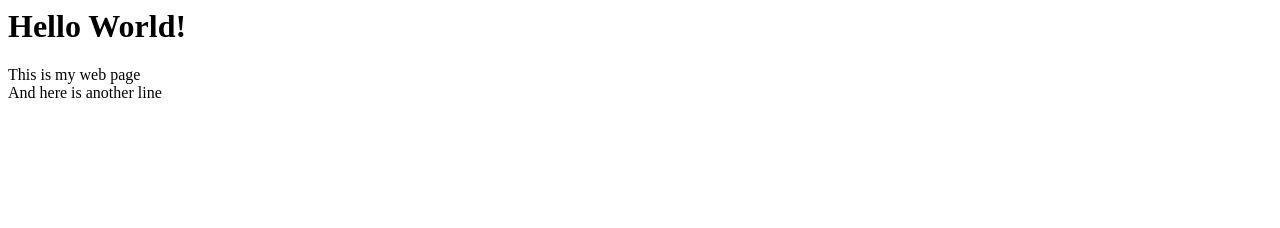
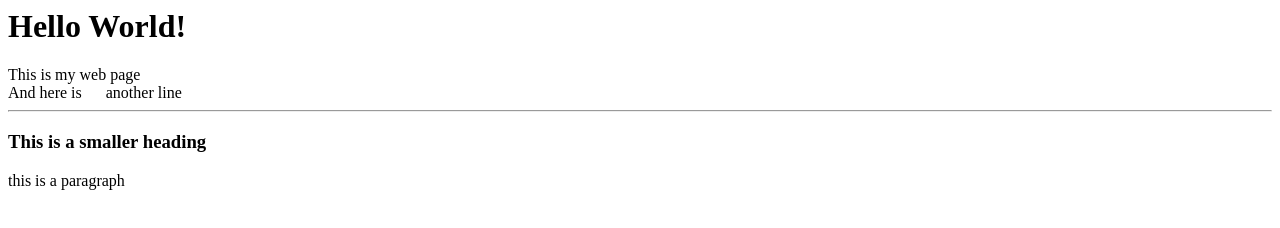
Before and after one commit to lisanag/COMP20, a plain HTML site: page index.html in a window 1280 px wide. Drawn offline with Linux system fonts and the light colour scheme.

Commit message:
Update index.html

```diff
--- a/index.html
+++ b/index.html
@@ -5,6 +5,9 @@
 <body>
   <h1>Hello World!</h1>
   This is my web page <br />
-  And here is another line
+  And here is &nbsp;&nbsp;&nbsp;&nbsp;     another line
+  <hr size='2'/>
+  <h3>This is a smaller heading</h3>
+  <p> this is a paragraph</p>
 </body>
 </html>
```
